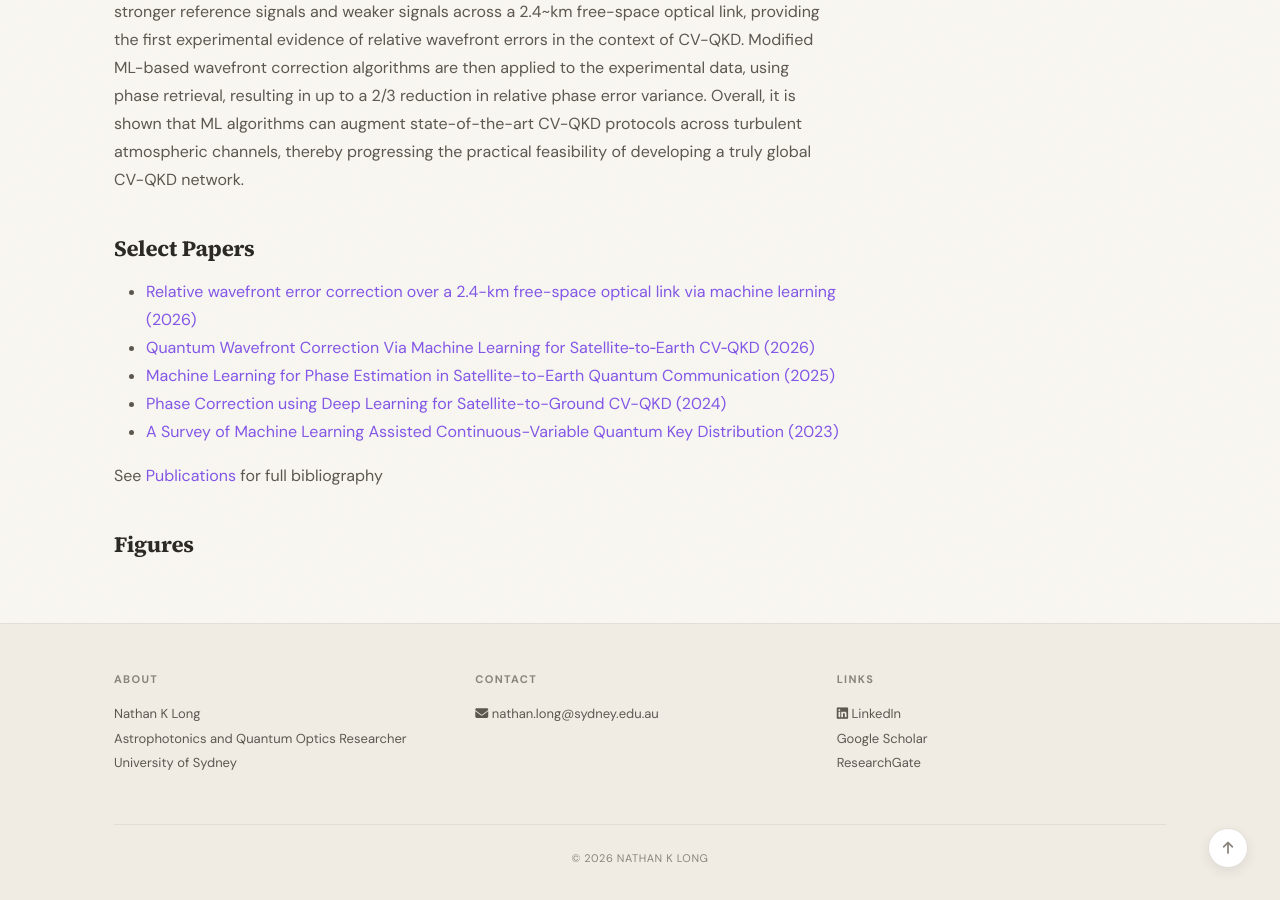
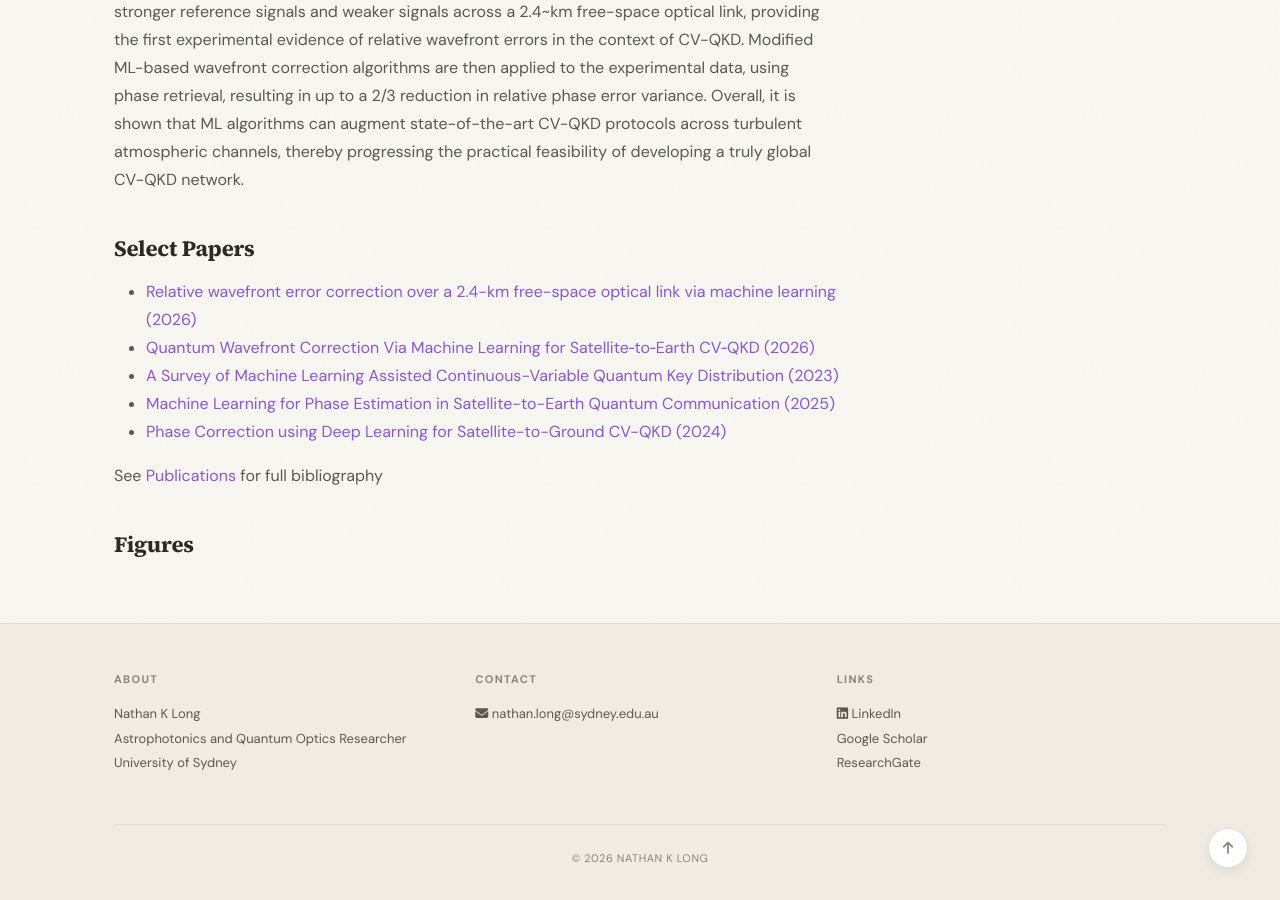
Before and after one commit to nathanklong/nathanklong.github.io, a Jekyll site: the page built from _pages/research-quantum-communication.md, in a window 1280 px wide and 900 px high, scrolled down 1305 px. Built offline with Jekyll 4.4.1, drawn with Linux system fonts in a browser that asks for light colours; a style sheet for code colours, icons or effects is not loaded.

Commit message:
Update research page with new figures and paper list
Removed duplicate paper entry and updated figure captions.

```diff
--- a/_pages/research-quantum-communication.md
+++ b/_pages/research-quantum-communication.md
@@ -17,17 +17,30 @@ My work investigates how machine learning (ML) can assist state-of-the-art conti
 ### Select Papers
 - [Relative wavefront error correction over a 2.4-km free-space optical link via machine learning (2026)]({{ site.url }}{{ site.baseurl }}/papers/Long2026_-_Relative wavefront error correction over a 2.4-km free-space optical link via machine learning.pdf)
 - [Quantum Wavefront Correction Via Machine Learning for Satellite‐to‐Earth CV‐QKD (2026)]({{ site.url }}{{ site.baseurl }}/papers/Long2026_-_Quantum Wavefront Correction Via Machine Learning for Satellite‐to‐Earth CV‐QKD.pdf)
+- [A Survey of Machine Learning Assisted Continuous-Variable Quantum Key Distribution (2023)]({{ site.url }}{{ site.baseurl }}/papers/Long2023_-_A Survey of Machine Learning Assisted Continuous-Variable Quantum Key Distribution.pdf)
 - [Machine Learning for Phase Estimation in Satellite-to-Earth Quantum Communication (2025)]({{ site.url }}{{ site.baseurl }}/papers/Long2025_-_Machine Learning for Phase Estimation in Satellite-to-Earth Quantum Communication.pdf)
 - [Phase Correction using Deep Learning for Satellite-to-Ground CV-QKD (2024)]({{ site.url }}{{ site.baseurl }}/papers/Long2024_-_Phase Correction using Deep Learning for Satellite-to-Ground CV-QKD.pdf)
-- [A Survey of Machine Learning Assisted Continuous-Variable Quantum Key Distribution (2023)]({{ site.url }}{{ site.baseurl }}/papers/Long2023_-_A Survey of Machine Learning Assisted Continuous-Variable Quantum Key Distribution.pdf)
 
 See [Publications]({{ site.url }}{{ site.baseurl }}/publications/) for full bibliography
 
 ### Figures
 
 {% comment %}
-<figure style="margin: 0 0 var(--space-6) 0;">
-<img src="{{ site.url }}{{ site.baseurl }}/images/research/FIGURE.svg" alt="ALT TEXT" style="width: 100%; height: auto; border-radius: var(--radius);">
-<figcaption style="font-size: 0.9em; color: var(--text-secondary); margin-top: var(--space-2);">Caption.</figcaption>
+<figure markdown="0" style="margin: 0 0 var(--space-6) 0;">
+<img src="{{ site.url }}{{ site.baseurl }}/images/research/kernel_nulling_spie_2.svg"
+     alt="seidr-chip"
+     style="width: 100%; height: auto; border-radius: var(--radius);">
+<figcaption style="font-size: 0.9em; color: var(--text-secondary); margin-top: var(--space-2);">
+Kernel-nulling chip schematic, with four input beams passing through the VLTI and Asgard to Seidr. The nulling stage has one bright output and three dark outputs, the sensing stage produces six asymmetric dark outputs, which are used to construct three kernel observables.
+</figcaption>
+</figure>
+
+<figure markdown="0" style="margin: 0 0 var(--space-6) 0;">
+<img src="{{ site.url }}{{ site.baseurl }}/images/research/hms-pl6_transfer_matrix_wl=1.55_rms=8.20_ds=0.25_dz=2_rv=1_xyw=320_zlen=50000_tr=20_cut.svg"
+     alt="seidr-hmspl"
+     style="width: 100%; height: auto; border-radius: var(--radius);">
+<figcaption style="font-size: 0.9em; color: var(--text-secondary); margin-top: var(--space-2);">
+6-core hybrid mode-selective photonic lantern intensity (left) and phase (right) transfer matrices, representing the transition from the input LP modes to the output single-mode fibre cores. The hybrid mode selectivity can be seen with the ~100% transmission of the LP01 mode to the central core 1.
+</figcaption>
 </figure>
 {% endcomment %}
```
